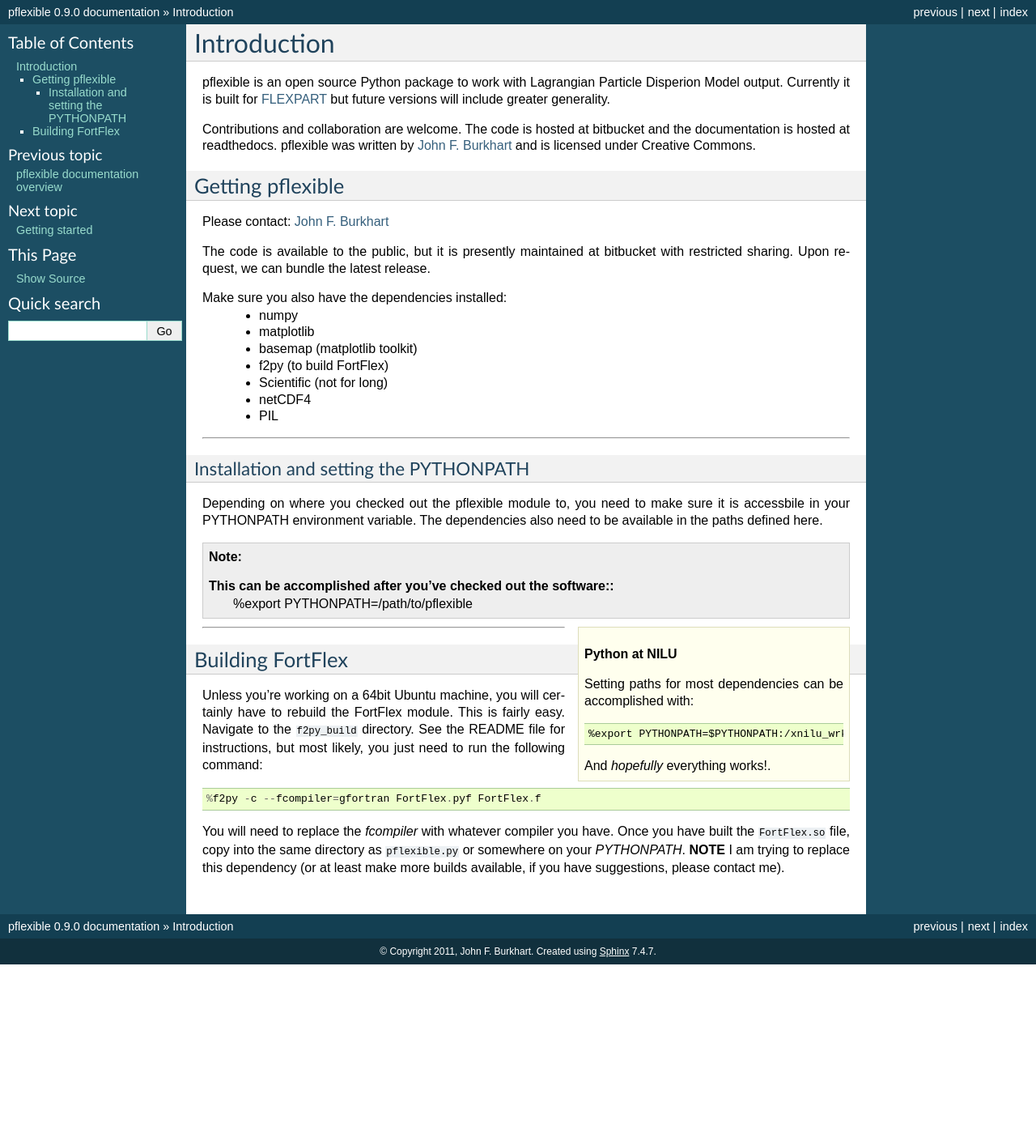
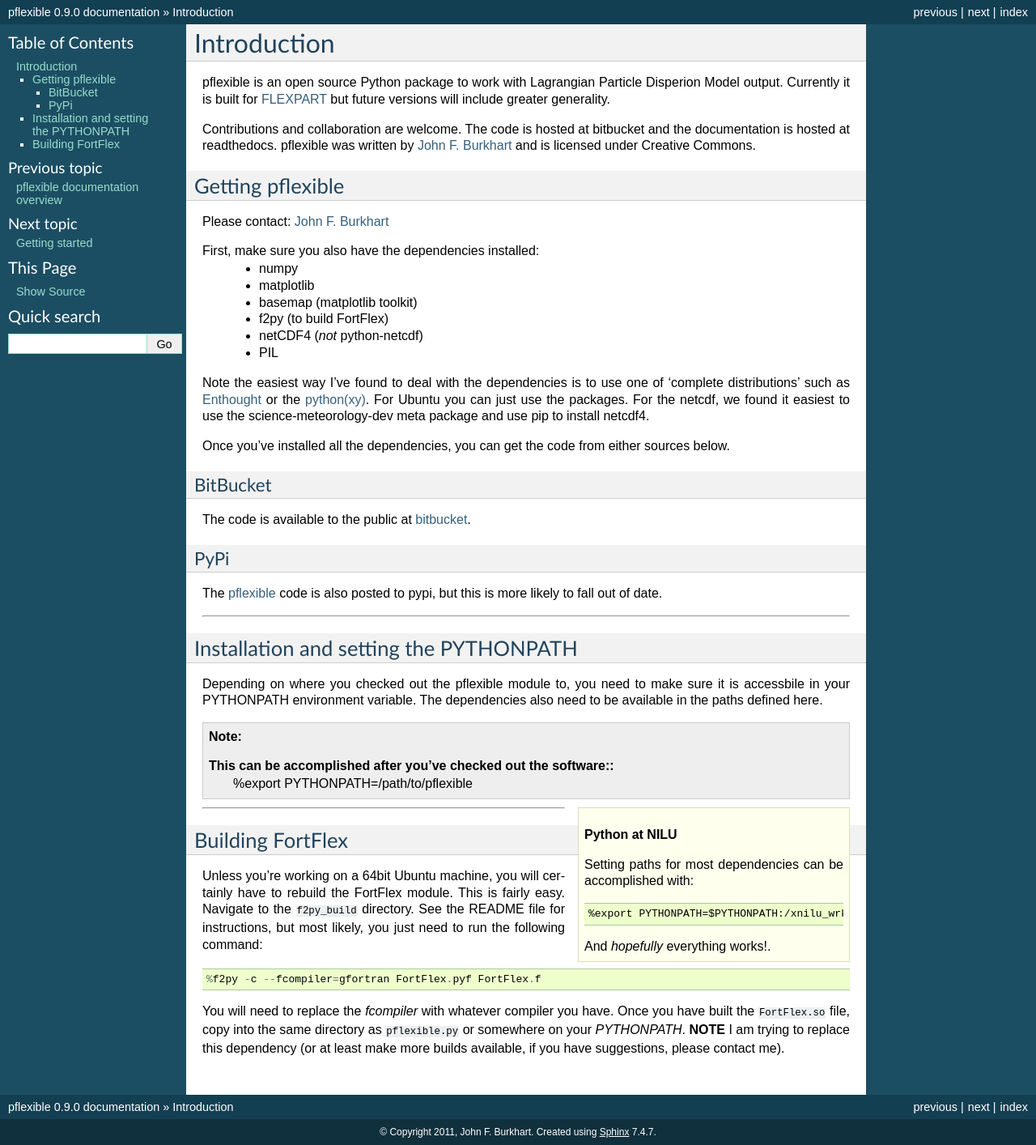
Before and after one commit to spectraphilic/reflexible, a Sphinx documentation site: the page built from doc/source/introduction.rst, in a window 1280 px wide. Shown: the whole page at 81% size. Built offline with Sphinx 7.4.7, drawn with Linux system fonts in a browser that asks for light colours; formulas are drawn with MathJax 3; before the commit the page ends 1191 px from its top, so only the background shows below that.

Commit message:
more updates to documentation

```diff
--- a/doc/source/introduction.rst
+++ b/doc/source/introduction.rst
@@ -18,27 +18,45 @@
 .. _getting-pflexible:
 
 Getting pflexible
-=================
+======================
 Please contact: `John F. Burkhart <jfburkhart@gmail.com>`_
 
-The code is available to the public, but it is presently maintained at bitbucket
-with restricted sharing. Upon request, we can bundle the latest release.
-
-Make sure you also have the dependencies installed:
+First, make sure you also have the dependencies installed:
   - numpy
   - matplotlib
   - basemap (matplotlib toolkit)
   - f2py (to build FortFlex)
-  - Scientific (not for long)
-  - netCDF4
+  - netCDF4 (*not* python-netcdf)
   - PIL
+
+Note the easiest way I've found to deal with the dependencies is to use one of
+'complete distributions' such as `Enthought <http://www.enthought.com>`_ or the
+`python(xy) <http://www.pythonxy.com>`_. For Ubuntu you can just use the
+packages. For the netcdf, we found it easiest to use the science-meteorology-dev
+meta package and use pip to install netcdf4.
+
+Once you've installed all the dependencies, you can get the code from either
+sources below.
+
+BitBucket
+-------------------
+
+The code is available to the public at `bitbucket
+<https://bitbucket.org/jfburkhart/pflexible>`_.
+
+PyPi
+------------
+
+The `pflexible <http://pypi.python.org/pypi/pflexible>`_ code is also posted to
+pypi, but this is more likely to fall out of date.
+
 
 ----
 
 .. _setting-pythonpath:
 
 Installation and setting the PYTHONPATH
--------------------------------------------------
+==========================================================
 
 Depending on where you checked out the pflexible module to, you need to make
 sure it is accessbile in your PYTHONPATH environment variable. The dependencies
```
